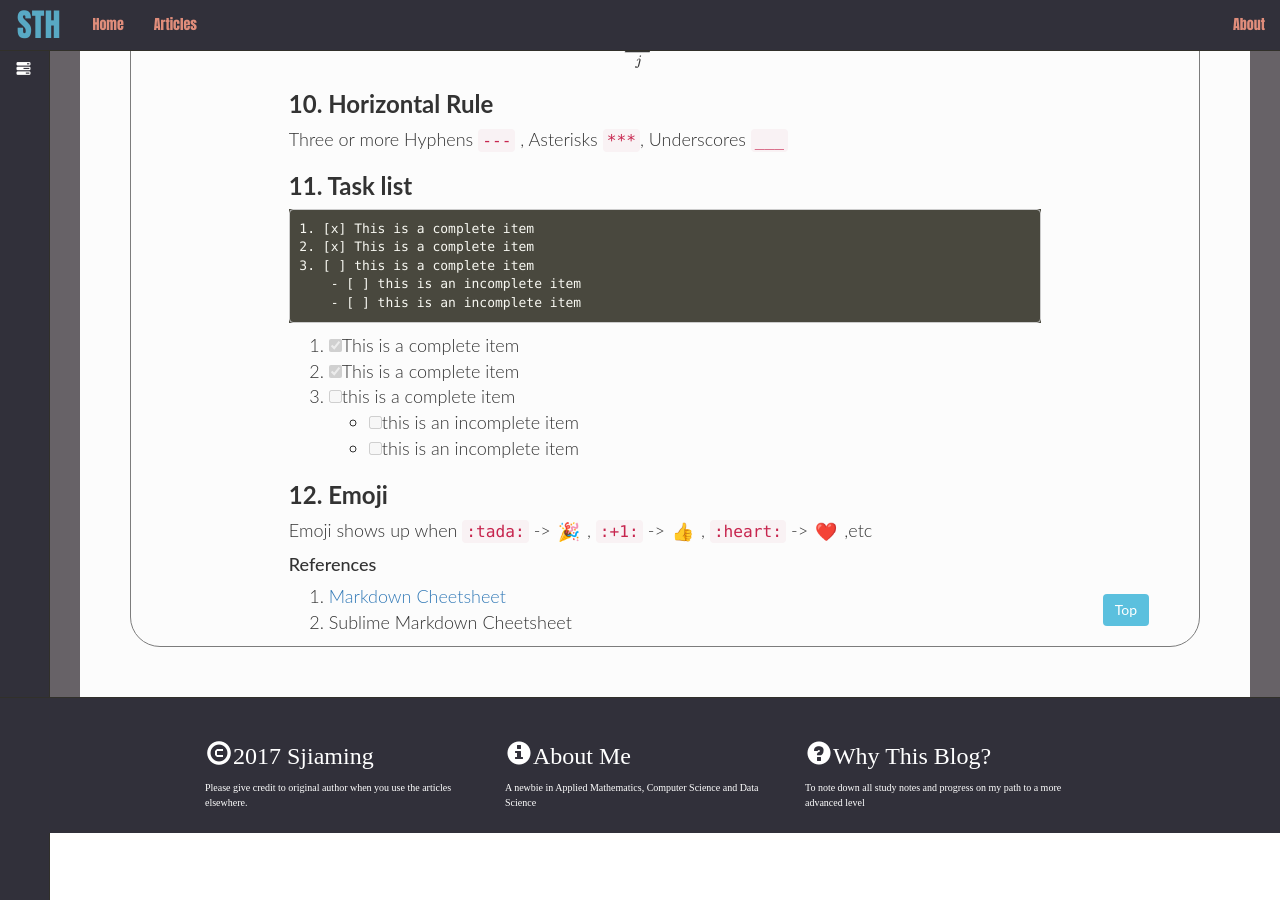
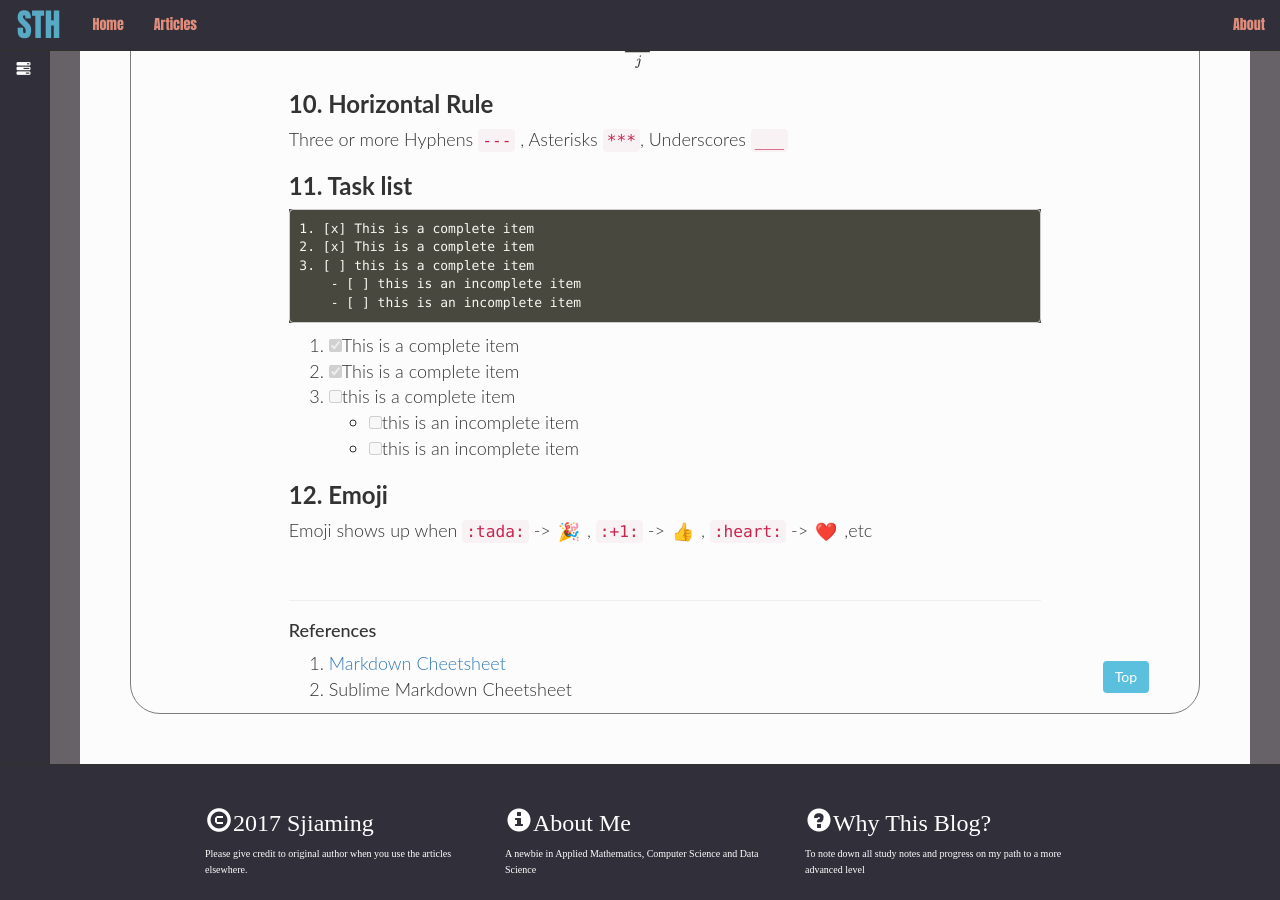
Before and after one commit to sjiaming/BlogSth, a Jekyll site: the page built from _posts/Tool/2017-10-29-Markdown-cheatsheet.md, in a window 1280 px wide and 900 px high, scrolled down 3257 px. Built offline with Jekyll 4.4.1, drawn with Linux system fonts in a browser that asks for light colours; nearby versions of some CDN libraries; emoji names are drawn with the system emoji font; formulas are drawn with MathJax 3.

Commit message:
Added references

```diff
--- a/_posts/Tool/2017-10-29-Markdown-cheatsheet.md
+++ b/_posts/Tool/2017-10-29-Markdown-cheatsheet.md
@@ -138,7 +138,9 @@
 ### __12. Emoji__
 Emoji shows up when `:tada:` -> :tada: , `:+1:` -> :+1: , `:heart:` -> :heart: ,etc
 
+<br>
 
+----
 #### References
 1. [Markdown Cheetsheet](https://github.com/adam-p/markdown-here/wiki/Markdown-Cheatsheet)
 2. Sublime Markdown Cheetsheet
```
Also changed, not shown: _posts/Tool/2017-10-25-Github-shortcuts.md (+1 -0 lines).
